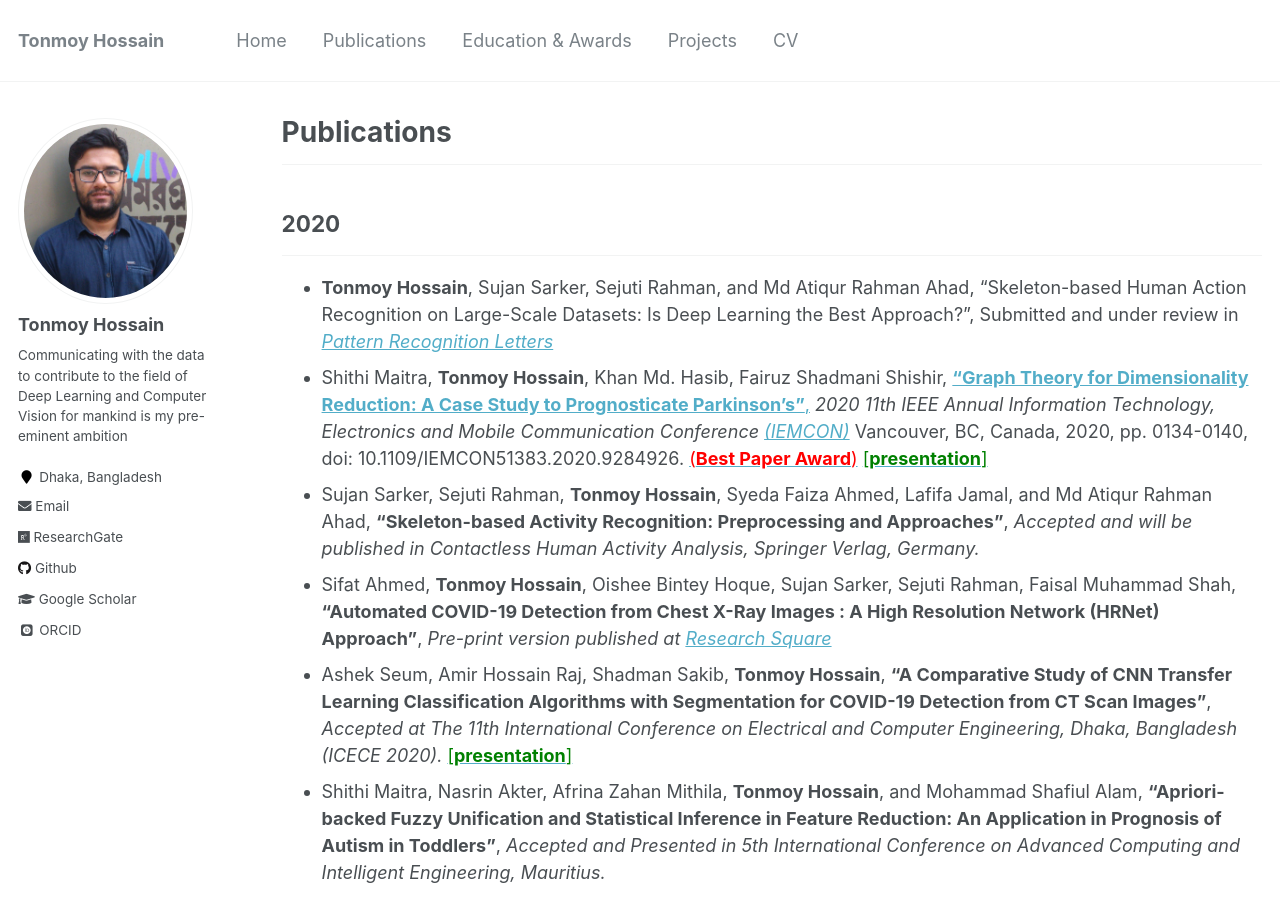
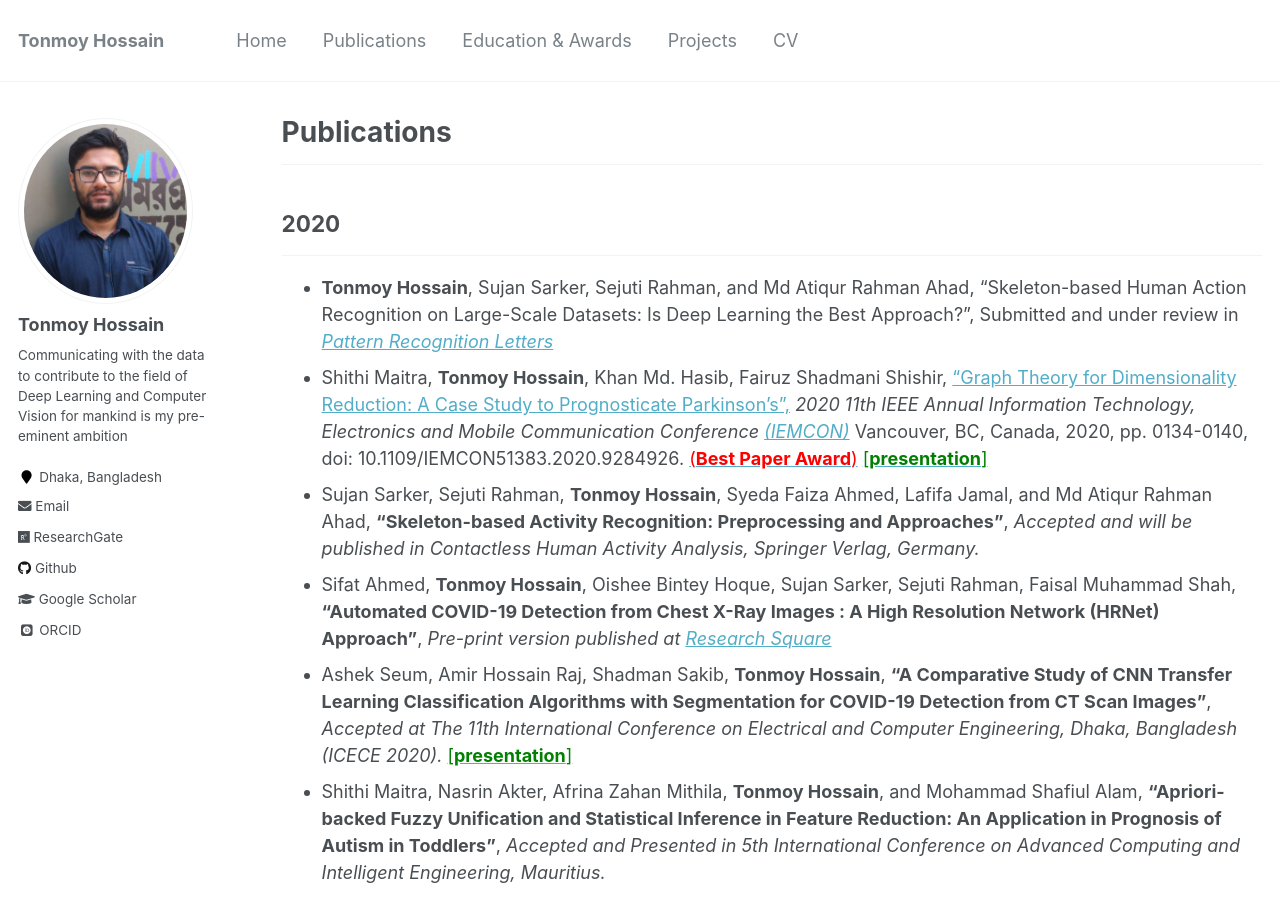
Before and after one commit to shaeekh/shaeekh.github.io, a Jekyll site: the page built from _pages/publications.md, in a window 1280 px wide and 900 px high. Built offline with Jekyll 4.4.1, drawn with Linux system fonts in a browser that asks for light colours; some web fonts are replaced.

Commit message:
Update publications.md

```diff
--- a/_pages/publications.md
+++ b/_pages/publications.md
@@ -11,7 +11,7 @@ author_profile: true
 ## 2020
 -----------
 * **Tonmoy Hossain**, Sujan Sarker, Sejuti Rahman, and Md Atiqur Rahman Ahad, “Skeleton-based Human Action Recognition on Large-Scale Datasets: Is Deep Learning the Best Approach?”, Submitted and under review in <i>[Pattern Recognition Letters](https://www.journals.elsevier.com/pattern-recognition-letters/call-for-papers/advances-in-human-action-activity-and-gesture-recognition)</i>
-*  Shithi Maitra, **Tonmoy Hossain**, Khan Md. Hasib, Fairuz Shadmani Shishir, [**"Graph Theory for Dimensionality Reduction: A Case Study to Prognosticate Parkinson’s"**,](https://ieeexplore.ieee.org/abstract/document/9284926) <i>2020 11th IEEE Annual Information Technology, Electronics and Mobile Communication Conference [(IEMCON)](https://ieee-iemcon.org/)</i> Vancouver, BC, Canada, 2020, pp. 0134-0140, doi: 10.1109/IEMCON51383.2020.9284926. [<span style ="color:Red">(**Best Paper Award**)</span>](https://tonmoy-hossain.github.io/files/Best_Paper_Award.png) [<span style ="color:Green">[**presentation**]</span>](https://tonmoy-hossain.github.io/files/IEMCON2020(Graph).pdf)
+*  Shithi Maitra, **Tonmoy Hossain**, Khan Md. Hasib, Fairuz Shadmani Shishir, ["Graph Theory for Dimensionality Reduction: A Case Study to Prognosticate Parkinson’s",](https://ieeexplore.ieee.org/abstract/document/9284926) <i>2020 11th IEEE Annual Information Technology, Electronics and Mobile Communication Conference [(IEMCON)](https://ieee-iemcon.org/)</i> Vancouver, BC, Canada, 2020, pp. 0134-0140, doi: 10.1109/IEMCON51383.2020.9284926. [<span style ="color:Red">(**Best Paper Award**)</span>](https://tonmoy-hossain.github.io/files/Best_Paper_Award.png) [<span style ="color:Green">[**presentation**]</span>](https://tonmoy-hossain.github.io/files/IEMCON2020(Graph).pdf)
 *  Sujan Sarker, Sejuti Rahman, **Tonmoy Hossain**, Syeda Faiza Ahmed, Lafifa Jamal, and Md Atiqur Rahman Ahad, **"Skeleton-based Activity Recognition: Preprocessing and Approaches"**, <i>Accepted and will be published in Contactless Human Activity Analysis, Springer Verlag, Germany.</i>
 *  Sifat Ahmed, **Tonmoy Hossain**, Oishee Bintey Hoque, Sujan Sarker, Sejuti Rahman, Faisal Muhammad Shah, **"Automated COVID-19 Detection from Chest X-Ray Images : A High Resolution Network (HRNet) Approach"**, <i>Pre-print version published at [Research Square](https://www.researchsquare.com/article/rs-56285/v1)</i>
 *  Ashek Seum, Amir Hossain Raj, Shadman Sakib, **Tonmoy Hossain**, **"A Comparative Study of CNN Transfer Learning Classification Algorithms with Segmentation for COVID-19 Detection from CT Scan Images"**, <i>Accepted at The 11th International Conference on Electrical and Computer Engineering, Dhaka, Bangladesh (ICECE 2020).</i> [<span style ="color:Green">[**presentation**]</span>](https://tonmoy-hossain.github.io/files/ICECE_2020_(COVID-19).pdf)
```
